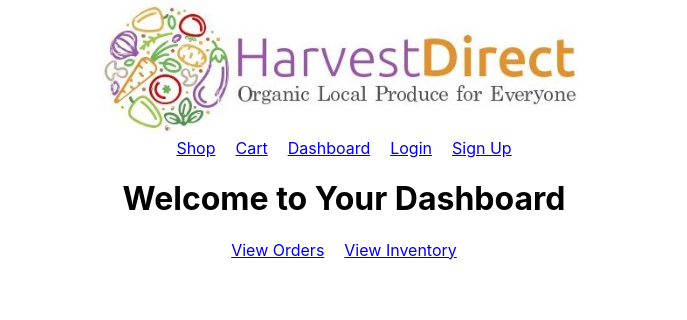
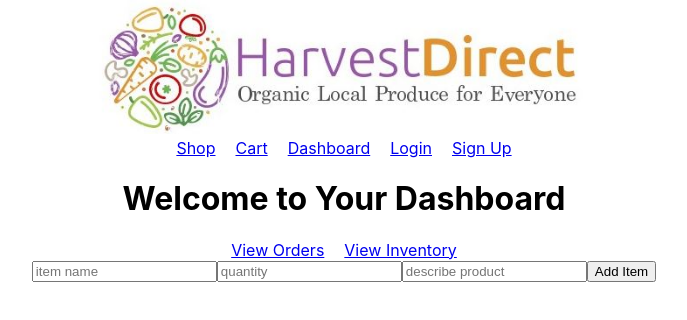
Before and after one commit to Build-Week-Farm-Fresh-Produce-2/Front-end, a React (Create React App) app in the folder farm-fresh-produce/: page /dashboard/form in a window 1280 px wide. Shown: the top 320 px of the page, without its empty margins (296-983 px from the left). Built offline with nearby package versions, Linux system fonts and the light colour scheme; sample sign-in values are in the browser's storage.

Commit message:
Working on the update form.

```diff
--- a/farm-fresh-produce/src/Components/Dashboard.js
+++ b/farm-fresh-produce/src/Components/Dashboard.js
@@ -1,8 +1,9 @@
 import React from 'react';
 import { Route, Link } from 'react-router-dom';
 import { connect } from "react-redux";
-import Inventory from './Inventory';
+import FarmGoods from './Inventory';
 import Orders from './Orders';
+import ProduceForm from './ProduceForm';
 
 const Dashboard = (props) => {
   return (
@@ -10,8 +11,9 @@ const Dashboard = (props) => {
     <h1>Welcome to Your Dashboard</h1>
       <Link to="/dashboard/orders">View Orders</Link>
       <Link to="/dashboard/inventory">View Inventory</Link>
-      <Route path="/inventory" Component={Inventory} />
-      <Route path="/orders" Component={Orders} />
+      <Route path="/dashboard/inventory" component={FarmGoods} />
+      <Route path="/dashboard/form" component={ProduceForm} />
+      <Route path="/orders" component={Orders} />
     </div>
   )
 }
--- a/farm-fresh-produce/src/Components/Inventory.js
+++ b/farm-fresh-produce/src/Components/Inventory.js
@@ -4,27 +4,34 @@ import {
   addToInventory,
   getInventory,
   removeInventory,
-  updateInventory
+  editItem
 } from "../Actions/Actions";
 
 const FarmGoods = props => {
-  let produce = props.produce;
+  let inventory = props.inventory;
   const getInventory = props.getInventory;
   useEffect(() => {
+    console.log("Rendering Inventory")
     getInventory();
   }, [getInventory]);
 
+  const handleUpdate = (item) => {
+    props.editItem(item);
+
+
+    // props.history.push("/dashboard/form");
+  }
   return (
     <div>
-      {produce.map(inventory => {
+      <button onClick={() => {props.history.push("/dashboard/form")}}>Add To Inventory</button><br/>
+      {inventory.map(item => {
         return (
-          <div className="prod-card">
-            <h3>Name: {inventory.name}</h3>
-            <p>Description: {inventory.description}</p>
-            <p>Quantity: {inventory.quantity}</p>
-            <p>Price: ${inventory.price}</p>
-            <button onClick={updateInventory}>Update</button><br/>
-            <button onClick={addToInventory}>Add Inventory</button><br/>
+          <div key={item.produce_id} className="prod-card">
+            <h3>Name: {item.item_name}</h3>
+            <p>Description: {item.user_description}</p>
+            <p>Quantity: {item.quantity}</p>
+            <p>Price: ${item.price}</p>
+            <button onClick={()=>{handleUpdate(item)}}>Update</button><br/>
             <button onClick={removeInventory}>Delete</button><br/>
           </div>
         );
@@ -34,7 +41,7 @@ const FarmGoods = props => {
 };
 
 const mapStateToProps = state => ({
-  produce: state.produce
+  inventory: state.inventory
 });
 
-export default connect(mapStateToProps, { updateInventory, addToInventory, getInventory, removeInventory })(FarmGoods);
+export default connect(mapStateToProps, { editItem, addToInventory, getInventory, removeInventory })(FarmGoods);
--- a/farm-fresh-produce/src/Components/Orders.js
+++ b/farm-fresh-produce/src/Components/Orders.js
@@ -12,11 +12,11 @@ const Orders = props => {
       {props.orders.map(item => {
         return (
           <div key={item.id}>
-            <a href="#" className="order-list">
+            <div className="order-list">
               <span>{item.order_date}</span>
               <span>{item.delivery_date}</span>
               <span>{item.user_id}</span>
-            </a>
+            </div>
           </div>
         );
       })}
--- a/farm-fresh-produce/src/Components/Produce.js
+++ b/farm-fresh-produce/src/Components/Produce.js
@@ -21,16 +21,16 @@ const Produce = props => {
   const item = props.item;
   const classes=useStyles();
   return (
-    <div className="produce" style={{padding: 15}}>
-      <Card flexDirection="row" variant="outlined" className={classes.root}>
+    <div className="produce" style={{padding: 15, diplay: "flex", flexWrap: "wrap"}}>
+      <Card variant="outlined" className={classes.root}>
         {/* <img alt={item.name} src={"placeholder for now"}></img> */}
         <h3 className="name">{item.name}</h3>
         <p className="price">{item.price}</p>
         <p className="unit">{item.unit}</p>
         <p className="deets">{item.description}</p>
-        { /* <button onClick={() => props.addToCart(item)}>
+        {  <button onClick={() => props.addToCart(item)}>
           Add to cart
-        </button>     */  }
+          </button>       }
       </Card>
     </div>
   );
--- a/farm-fresh-produce/src/Components/ProduceForm.js
+++ b/farm-fresh-produce/src/Components/ProduceForm.js
@@ -1,31 +1,39 @@
-import React, { useState } from "react";
+import React, { useState, useEffect } from "react";
 import { connect } from "react-redux";
 import { addToInventory, updateInventory } from "../Actions/Actions";
 
 const ProduceForm = props => {
   const [newFruit, setNewFruit] = useState({
-    name: "",
+    item_name: "",
     price: "",
-    unit: "",
+    quantity: "",
     id: Date.now(),
-    description: ""
+    user_description: ""
   });
+
+  useEffect(() => {
+    if (props.isEditing) {
+      setNewFruit(props.itemToEdit);
+      console.log("gp: newFruit", newFruit, props.itemToEdit);
+    }
+  }, [props.isEditing, props.itemToEdit, setNewFruit]);
 
   const handleSubmit = e => {
     e.preventDefault();
+    props.isEditing ?
+    props.updateInventory(newFruit) :
     props.addToInventory(newFruit);
-    props.updateInventory(newFruit);
     setNewFruit({
-      name: "",
+      item_name: "",
       price: "",
-      unit: "",
-      description: ""
+      quantity: "",
+      id: Date.now(),
+      user_description: ""
     });
     console.log("cj: adding new greens", newFruit);
   };
 
   const handleChange = e => {
-    let name = e.target.value;
     setNewFruit({
       ...newFruit,
       [e.target.name]: e.target.value
@@ -34,41 +42,47 @@ const ProduceForm = props => {
 
   return (
     <div>
-      <form>
+      <form onSubmit={handleSubmit}>
         <input
-          name="name"
+          name="item_name"
           type="text"
           placeholder="item name"
           onChange={handleChange}
-          value={newFruit.name}
+          value={newFruit.item_name}
         />
-        <input
+  { /*     <input
             name="price"
             type="text"
             placeholder="$$"
             onChange={handleChange}
             value={newFruit.price}
           />
+    */}
         <input
-          name="units"
+          name="quantity"
           type="text"
-          placeholder="lbs or oz"
+          placeholder="quantity"
           onChange={handleChange}
-          value={newFruit.unit}
+          value={newFruit.quantity}
         />
         <input
-          name="description"
+          name="user_description"
           type="text"
           placeholder="describe product"
           onChange={handleChange}
-          value={newFruit.description}
+          value={newFruit.user_description}
         />
-        <button onClick={() => props.updateInventory(props.produce)}>
-          Update Inventory
+        <button>
+          {props.isEditing ? "Update Item" : "Add Item"}
         </button>
       </form>
     </div>
   );
 };
 
-export default connect(null, {addToInventory, updateInventory})(ProduceForm)
+const mapStateToProps = state => ({
+  isEditing: state.isEditing,
+  itemToEdit: state.itemToEdit
+})
+
+export default connect(mapStateToProps, {addToInventory, updateInventory})(ProduceForm)
--- a/farm-fresh-produce/src/Components/ShoppingCart.js
+++ b/farm-fresh-produce/src/Components/ShoppingCart.js
@@ -14,8 +14,10 @@ const ShoppingCart = props => {
       .toFixed(2);
   };
   useEffect(() => {
-    getCart(1);
-  }, [getCart])
+    if (!cart.length) {
+      getCart(1);
+    }
+  }, [cart, getCart])
   return (
     <div>
       {cart.map(item => (
--- a/farm-fresh-produce/src/Reducers/reducer.js
+++ b/farm-fresh-produce/src/Reducers/reducer.js
@@ -1,4 +1,4 @@
-export const initialState = {uid: 0, user: {username: "", isGrower: true}, cart: [], inventory: [], produce: [{name: "lemon", id: 0}]};
+export const initialState = {uid: 0, user: {username: "", isGrower: true}, cart: [], inventory: [], produce: [{name: "lemon", id: 0}], isEditing: false, itemToEdit: {}};
 
 export const reducer = (state=initialState, action) => {
   switch(action.type) {
@@ -14,12 +14,16 @@ export const reducer = (state=initialState, action) => {
       return {...state, cart: [...state.cart, action.payload]};
     case "REMOVE_FROM_CART":
       return {...state, user: {...state.user, cart: state.cart.filter(item => item.id !== action.payload)}};
+    case "GET_INVENTORY":
+      return {...state, inventory: action.payload};
     case "ADD_TO_INVENTORY":
-      return {...state, user: {...state.user, inventory: [...state.user.inventory, action.payload]}};
+      return {...state, user: {...state.user, inventory: [...state.inventory, action.payload]}};
     case "REMOVE_FROM_INVENTORY":
       return {...state, user: {...state.user, inventory: state.user.inventory.filter(item => item.id !== action.payload)}};
+    case "EDIT_ITEM":
+      return {...state, isEditing: true, itemToEdit: action.payload};
     case "UPDATE_INVENTORY":
-      return state; // .map, checking item.id, return item unless item.id === payload.id
+      return {...state, isEditing: false, itemToEdit: {}}; // .map, checking item.id, return item unless item.id === payload.id
     default:
       return state;
   }
```
Also changed, not shown: farm-fresh-produce/src/Actions/Actions.js (+25 -16 lines). Lines whose indentation alone changed are shown as unchanged.
